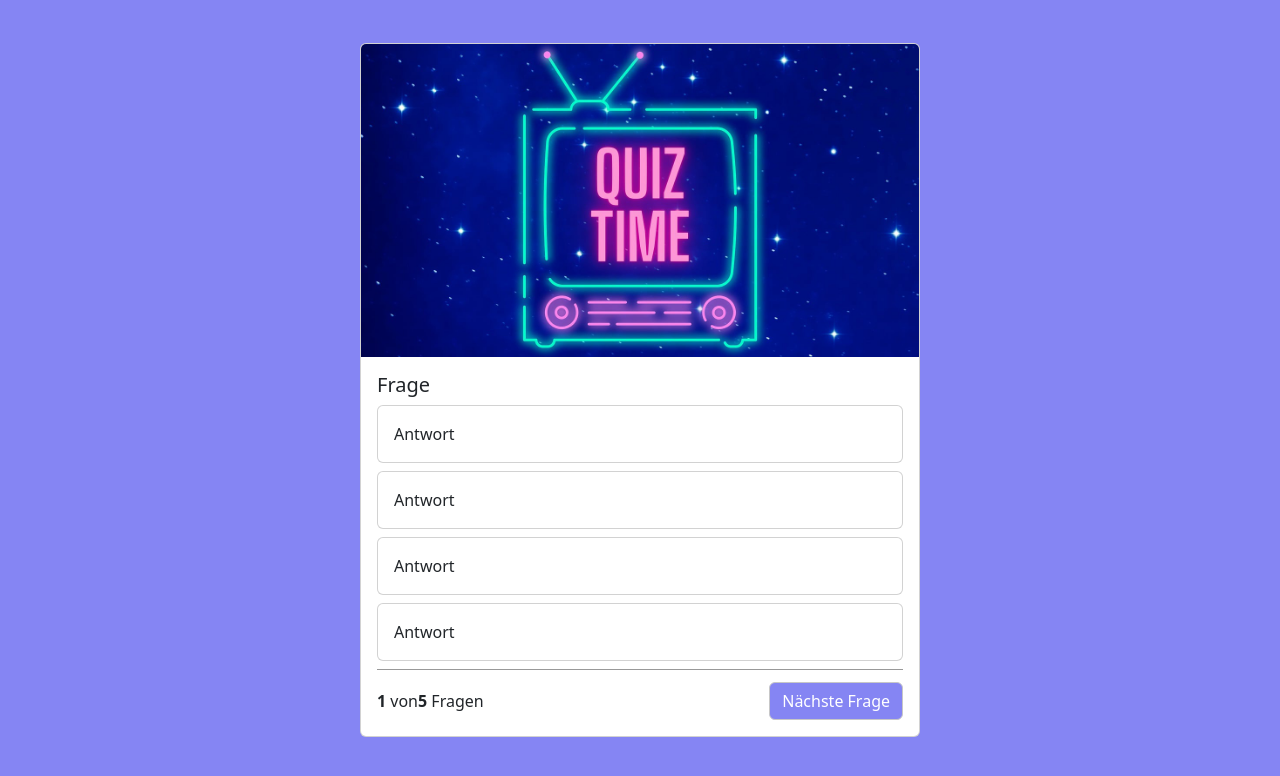
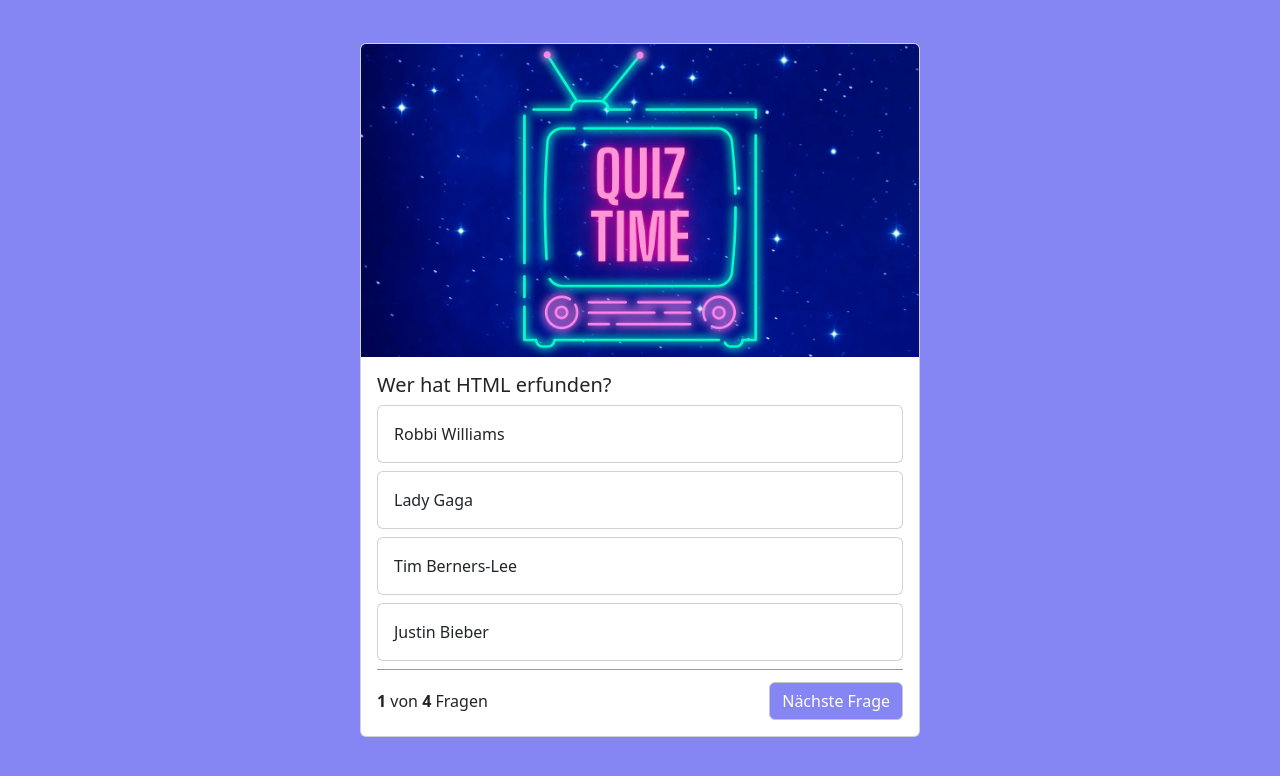
Before and after one commit to knostijr/QuizApp, a website: page index.html in a window 1280 px wide. Shown: the part 60-836 px from the top of the page. Drawn offline with nearby package versions, Linux system fonts and the light colour scheme.

Commit message:
jS added

```diff
--- a/index.html
+++ b/index.html
@@ -20,7 +20,7 @@
 
 </head>
 
-<body>
+<body onload="init()">
 
     <nav class="navbar bg-body-tertiary">
         <div class="container-fluid">
@@ -34,35 +34,35 @@
         <div class="card quiz_card">
             <img src="./assets/img/quiz.jpg" class="card-img-top" alt="QUiztime">
             <div class="card-body">
-                <h5 class="card-title">Frage</h5>
+                <h5 class="card-title" id="question_text">Frage</h5>
 
-                <div class="card mb-2">
-                    <div class="card-body">
+                <div class="card quiz_answer_card mb-2" onclick="answer('answer_1')">
+                    <div class="card-body" id="answer_1">
                         Antwort
                     </div>
                 </div>
 
-                <div class="card mb-2">
-                    <div class="card-body">
+                <div class="card quiz_answer_card mb-2" onclick="answer('answer_2')">
+                    <div class="card-body" id="answer_2">
                         Antwort
                     </div>
                 </div>
 
-                <div class="card mb-2">
-                    <div class="card-body">
+                <div class="card quiz_answer_card mb-2" onclick="answer('answer_3')">
+                    <div class="card-body" id="answer_3">
                         Antwort
                     </div>
                 </div>
 
-                <div class="card mb-2">
-                    <div class="card-body">
+                <div class="card quiz_answer_card mb-2" onclick="answer('answer_4')">
+                    <div class="card-body" id="answer_4">
                         Antwort
                     </div>
                 </div>
 
                 <div class="question_footer">
                     <span class="span_cnt">
-                        <b>1</b> von<b>5</b> Fragen
+                        <b>1</b> von <b id="all_questions"></b> Fragen
                     </span>
                     <button class="btn btn-primary">Nächste Frage</button>
 
--- a/scripts/script.js
+++ b/scripts/script.js
@@ -0,0 +1,73 @@
+//JSON Array
+let questions = [
+    {
+        "question": "Wer hat HTML erfunden?",
+        "answer_1": "Robbi Williams",
+        "answer_2": "Lady Gaga",
+        "answer_3": "Tim Berners-Lee",
+        "answer_4": "Justin Bieber",
+        "right_answer": 3
+
+    },
+
+    {
+        "question": "Wie definiert man in Javascript eine Variable",
+        "answer_1": "let 100 - rate;",
+        "answer_2": "let rate - 100;",
+        "answer_3": "let 100 = rate;",
+        "answer_4": "let rate = 100;",
+        "right_answer": 4
+
+    },
+
+    {
+        "question": "Welches Attribut kann man nicht für Textarea verwenden?",
+        "answer_1": "readonly",
+        "answer_2": "max",
+        "answer_3": "from",
+        "answer_4": "spellcheck",
+        "right_answer": 1
+
+    },
+
+    {
+        "question": "Wer hat HTML erfunden?",
+        "answer_1": "Robbi Williams",
+        "answer_2": "Lady Gaga",
+        "answer_3": "Tim Berners-Lee",
+        "answer_4": "Justin Bieber",
+        "right_answer": 3
+
+    },
+];
+
+
+let currentQuestion = 0;
+
+function init() {
+    document.getElementById('all_questions').innerHTML = questions.length;
+
+    showQuestion();
+}
+
+function showQuestion() {
+    let question = questions[currentQuestion];
+
+    document.getElementById('question_text').innerHTML = question['question'];
+    document.getElementById('answer_1').innerHTML = question['answer_1'];
+    document.getElementById('answer_2').innerHTML = question['answer_2'];
+    document.getElementById('answer_3').innerHTML = question['answer_3'];
+    document.getElementById('answer_4').innerHTML = question['answer_4'];
+
+}
+
+function answer(selection) { // Parameter Selection wird der Funktion übergeben
+    let question = questions[currentQuestion];
+    let selectedQuestionNumber = selection.slice(-1);
+
+    if(selectedQuestionNumber == question['right_answer']) {
+        console.log("die antwort ist korrekt du spinner");
+    }else {
+        console.log("Knapp danaben ist auch vorbei du nuttensohn");
+    }
+}
--- a/style/style.css
+++ b/style/style.css
@@ -29,3 +29,9 @@
     background-color: rgb(133, 133, 243);
     --bs-btn-border-color: #c7c7c7;
 }
+
+.quiz_answer_card:hover {
+    cursor: pointer;
+    background-color: rgba(0,0,0,0.05);
+
+}
```
